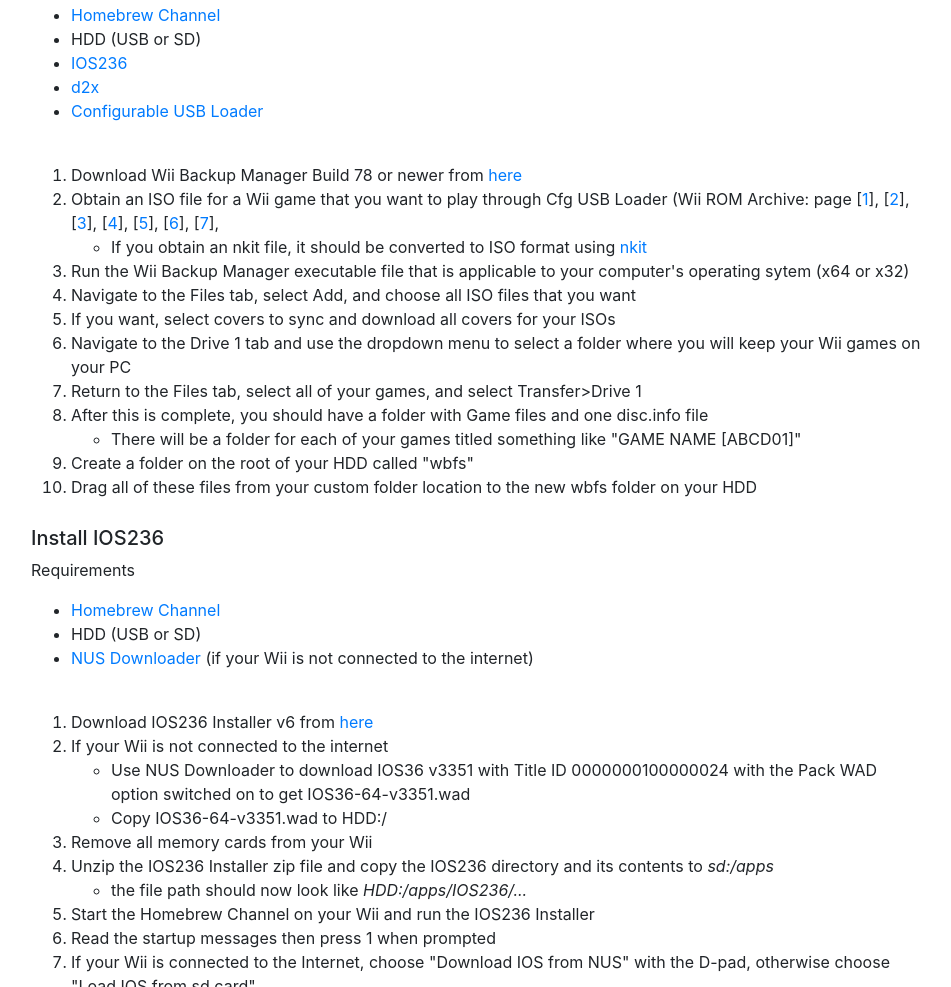
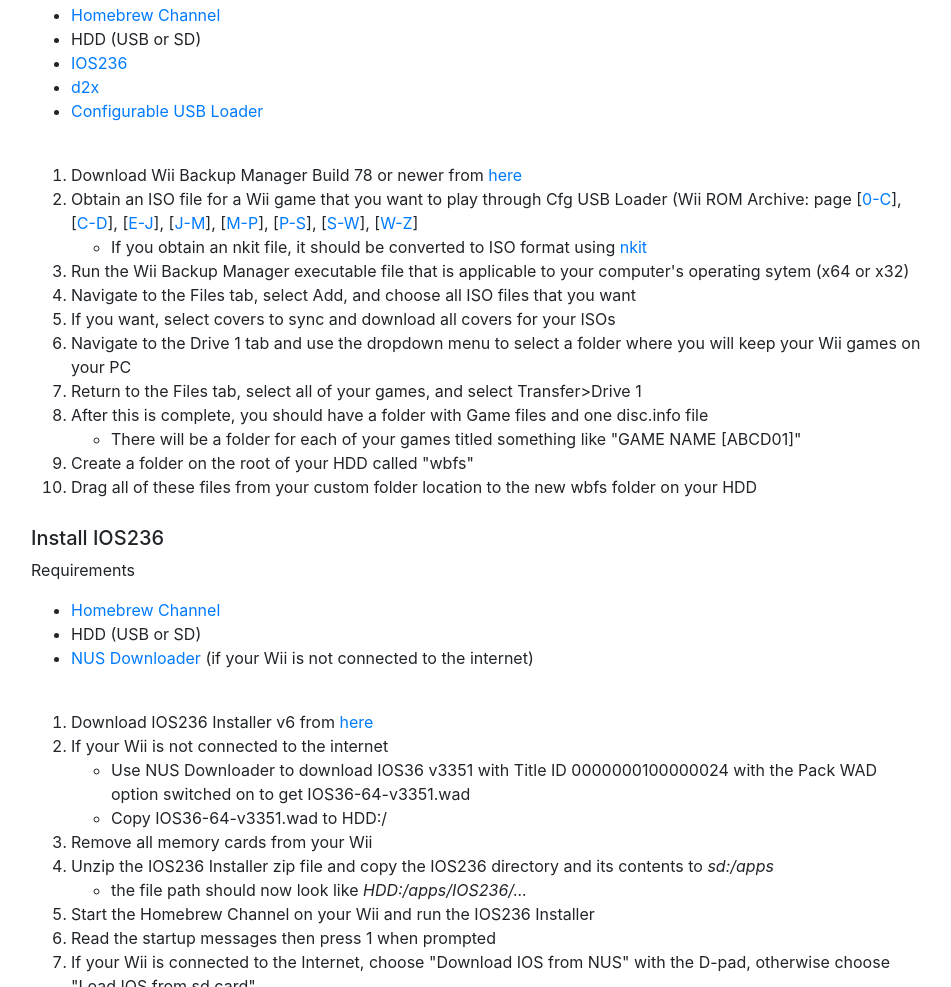
Before and after one commit to hwkerr/info, a plain HTML site: page wii/index.html in a window 1280 px wide. Shown: the part 3949-4936 px from the top of the page, without its empty margins (161-1112 px from the left). Drawn offline with nearby package versions, Linux system fonts and the light colour scheme.

Commit message:
Wii archive links indicate alphabetic order

```diff
--- a/wii/index.html
+++ b/wii/index.html
@@ -218,7 +218,7 @@
 	  <br/>
       <ol>
         <li>Download Wii Backup Manager Build 78 or newer from <a href="http://wii-homebrew.com/jdownloads/nintendo-wii-downloads/pc-tools/wii-backup-manager/download">here</a></li>
-		<li>Obtain an ISO file for a Wii game that you want to play through Cfg USB Loader (Wii ROM Archive: page [<a href="https://archive.org/download/WiiRedumpNKitPart1">1</a>], [<a href="https://archive.org/download/WiiRedumpNKitPart2">2</a>], [<a href="https://archive.org/download/WiiRedumpNKitPart3">3</a>], [<a href="https://archive.org/download/WiiRedumpNKitPart4">4</a>], [<a href="https://archive.org/download/WiiRedumpNKitPart5">5</a>], [<a href="https://archive.org/download/WiiRedumpNKitPart6">6</a>], [<a href="https://archive.org/download/WiiRedumpNKitPart7">7</a>], </li>
+		<li>Obtain an ISO file for a Wii game that you want to play through Cfg USB Loader (Wii ROM Archive: page [<a href="https://archive.org/download/WiiRedumpNKitPart1">0-C</a>], [<a href="https://archive.org/download/WiiRedumpNKitPart2">C-D</a>], [<a href="https://archive.org/download/WiiRedumpNKitPart3">E-J</a>], [<a href="https://archive.org/download/WiiRedumpNKitPart4">J-M</a>], [<a href="https://archive.org/download/WiiRedumpNKitPart5">M-P</a>], [<a href="https://archive.org/download/WiiRedumpNKitPart6">P-S</a>], [<a href="https://archive.org/download/WiiRedumpNKitPart7">S-W</a>], [<a href="https://archive.org/download/WiiRedumpNKitPart7">W-Z</a>]</li>
 		<ul>
 			<li>If you obtain an nkit file, it should be converted to ISO format using <a href="https://gbatemp.net/download/nkit.36157/">nkit</a></li>
 		</ul>
```
